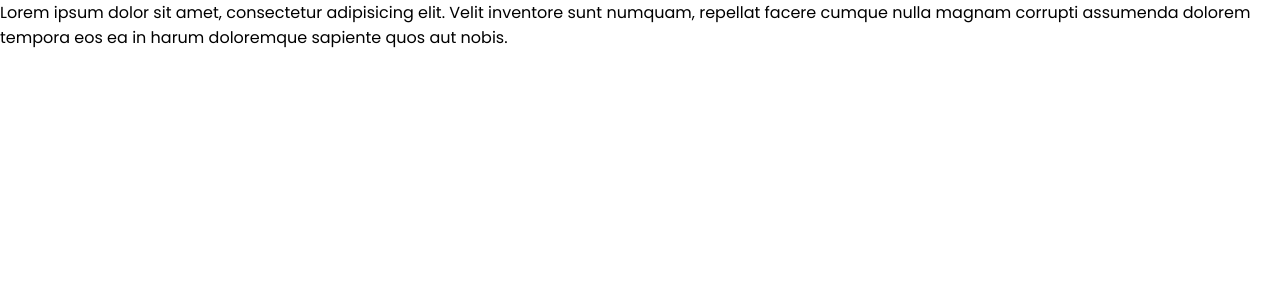
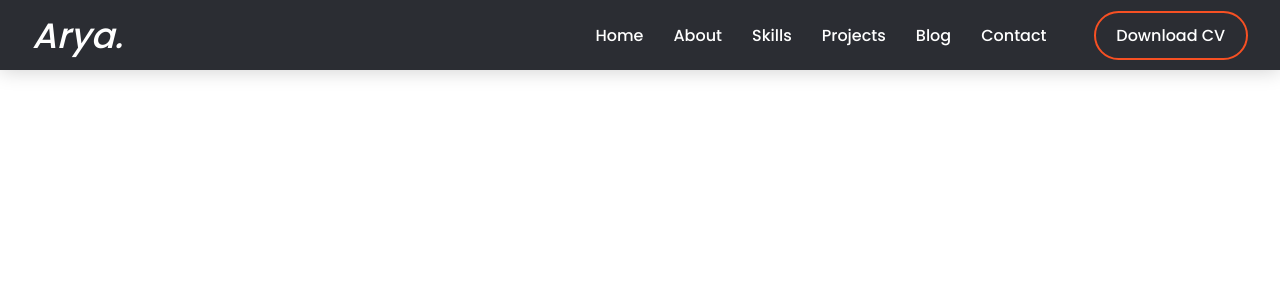
Before and after one commit to dhirajaryaa/Portfolio-React, a React (Vite) app: page / in a window 1280 px wide. Shown: the top 300 px of the page. Built offline with nearby package versions, Linux system fonts and the light colour scheme.

Commit message:
style: header completed

```diff
--- a/package.json
+++ b/package.json
@@ -11,8 +11,7 @@
   },
   "dependencies": {
     "react": "^18.2.0",
-    "react-dom": "^18.2.0",
-    "sass": "^1.77.6"
+    "react-dom": "^18.2.0"
   },
   "devDependencies": {
     "@types/react": "^18.2.66",
--- /dev/null
+++ b/src/App.css
@@ -0,0 +1,12 @@
+.container{
+    max-width: 1440px;
+    width: 100vw;
+    min-height: 100vh;
+    overflow-x: hidden;
+}
+:root{
+    --highlight_color: #f75023;
+  --bg: #2b2d33;
+  --bg-hover: #323335;
+  --font-color:#fff;
+}
--- a/src/App.jsx
+++ b/src/App.jsx
@@ -1,8 +1,13 @@
-import React from 'react'
+import React from 'react';
+import "./App.css"
+import Header from './components/header/Header';
 
 function App() {
   return (
-    <div>Lorem ipsum dolor sit amet, consectetur adipisicing elit. Velit inventore sunt numquam, repellat facere cumque nulla magnam corrupti assumenda dolorem tempora eos ea in harum doloremque sapiente quos aut nobis.</div>
+    <container>
+
+    <Header />
+    </container>
   )
 }
 
--- /dev/null
+++ b/src/components/header/Header.jsx
@@ -0,0 +1,37 @@
+import React, { useState } from 'react'
+import "./header.css"
+
+const Header = () => {
+  const [isMenuOpen,setIsMenuOpen] = useState(false);
+
+  const handleMenu = ()=>{
+    setIsMenuOpen((prev)=>!prev)
+  }
+  return (
+    <nav className='nav'>
+        <div className="logo">
+            <a href="#">Arya.</a>
+        </div>
+        <div className={isMenuOpen ? "navbar active":"navbar"}>
+            <li><a href="#home">Home</a></li>
+            <li><a href="#About">About</a></li>
+            <li><a href="#skills">Skills</a></li>
+            <li><a href="#projects">Projects</a></li>
+            <li><a href="#blog">Blog</a></li>
+            <li><a href="#contact">Contact</a></li>
+
+            <a href="#" className="action-btn">
+              <span>Download CV</span>
+            </a>
+        </div>
+        <div className={isMenuOpen ? "menu active":"menu"} onClick={handleMenu}>
+          <div className="line"></div>
+          <div className="line"></div>
+          <div className="line"></div>
+        </div>
+
+    </nav>
+  )
+}
+
+export default Header
--- /dev/null
+++ b/src/components/header/header.css
@@ -0,0 +1,135 @@
+.nav {
+  background-color: var(--bg);
+  width: 100%;
+  display: flex;
+  align-items: center;
+  justify-content: space-between;
+  padding: 0 2rem;
+  color: var(--font-color);
+  position: relative;
+  height: 70px;
+  overflow: hidden;
+  z-index: 10;
+  box-shadow: 0 0 20px 0 rgba(0, 0, 0, 0.2);
+}
+.nav .logo a {
+  color: inherit;
+  font-size: 2.2rem;
+  text-decoration: none;
+  font-weight: 500;
+  font-style: italic;
+}
+.nav .navbar {
+  display: flex;
+  align-items: center;
+  justify-content: space-between;
+  list-style: none;
+  transition: all 0.6s ease;
+}
+.nav .navbar li {
+  margin: 0 15px;
+}
+.nav .navbar li a {
+  color: inherit;
+  text-decoration: none;
+  font-weight: 500;
+  transition: all ease 0.6s;
+}
+.nav .navbar li:hover a {
+  color: var(--highlight_color);
+}
+.nav .navbar .action-btn {
+  padding: 10px 1.3rem;
+  border-radius: 3rem;
+  border: 2px solid var(--highlight_color);
+  color: inherit;
+  text-decoration: none;
+  margin-left: 2rem;
+  transition: all 0.4s ease;
+  position: relative;
+  z-index: 2;
+  overflow: hidden;
+}
+.nav .navbar .action-btn span {
+  color: inherit;
+  font-weight: 500;
+}
+.nav .navbar .action-btn::before {
+  position: absolute;
+  left: 0;
+  bottom: 0;
+  content: "";
+  width: 100%;
+  height: 0;
+  background-color: var(--highlight_color);
+  z-index: -1;
+  transition: all 0.5s ease;
+}
+.nav .navbar .action-btn:hover::before {
+  height: 100%;
+}
+
+.nav .menu {
+  display: none;
+  flex-direction: column;
+  cursor: pointer;
+}
+.nav .menu .line {
+  width: 30px;
+  height: 2px;
+  background-color: var(--font-color);
+  margin: 4px 0;
+  transform: rotate(0);
+  transition: transform 0.8s ease-in-out, opacity 0.5s ease-in-out;
+}
+.nav .menu .line:nth-child(1) {
+  transform: rotate(0);
+  transform-origin: left;
+}
+.nav .menu .line:nth-child(2) {
+  opacity: 1;
+}
+.nav .menu .line:nth-child(3) {
+  transform: rotate(-0);
+  transform-origin: left;
+}
+.nav .menu.active .line:nth-child(1) {
+  transform: rotate(45deg);
+  transform-origin: left;
+}
+.nav .menu.active .line:nth-child(2) {
+  opacity: 0;
+}
+.nav .menu.active .line:nth-child(3) {
+  transform: rotate(-45deg);
+  transform-origin: left;
+}
+
+@media (max-width: 850px) {
+  .nav .menu {
+    display: flex;
+  }
+  .nav .navbar {
+    position: fixed;
+    top: 70px;
+    right: -17rem;
+    z-index: 1;
+    /* backdrop-filter: blur(10px);
+    -webkit-backdrop-filter: blur(10px);
+    background-color: rgba(255, 255, 255, 0.3); */
+    background-color: var(--bg-hover);
+    width: 16rem;
+    flex-direction: column;
+    padding: 3rem 0;
+    height: calc(100vh - 70px);
+    transition: all 0.6s ease;
+  }
+  .nav .navbar.active {
+    right: 0;
+  }
+
+  .nav .navbar li {
+    color: var(--font-color);
+    margin: 0.9rem auto;
+  }
+}
```
Also changed, not shown: 1 other file (tests, documents, lock files or other folders).
